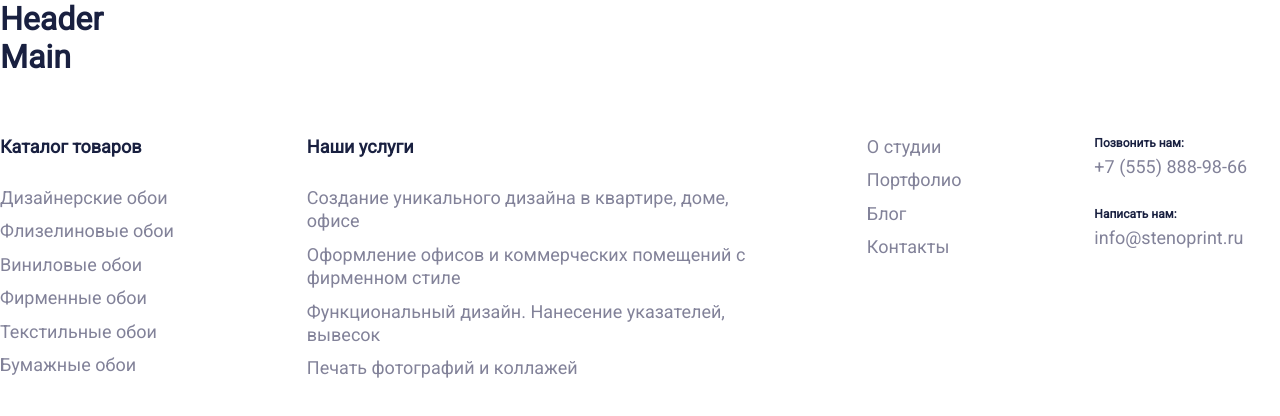
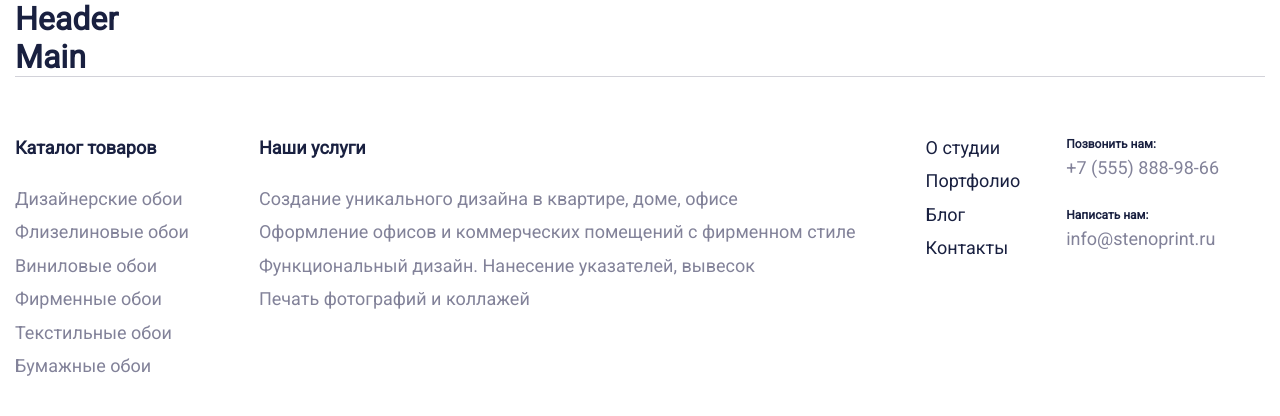
Before and after one commit to DenisShkarinov/stenoprint, a Next.js app: page / in a window 1280 px wide. Shown: the top 416 px of the page. Built offline with nearby package versions, Linux system fonts and the light colour scheme.

Commit message:
Starting

```diff
--- a/app/components/footer/footer.css
+++ b/app/components/footer/footer.css
@@ -1,8 +1,20 @@
 
 footer {
+    border-top: 1px solid rgb(210, 210, 217);
+
     .column {
         flex-grow: 1;
+        margin: 0 1.5rem 30px 0;
     }
+    .column:nth-child(3), .column:last-child {
+        margin: 0;
+    }
+    .links {
+        a {
+            color: rgb(25, 32, 64);
+        }
+    }
+
     h3 {
         margin-bottom: 30px;
     }
@@ -18,3 +30,11 @@ footer {
         }
     }
 }
+
+@media screen and (max-width: 500px) {
+    footer {
+        .column {
+            margin-right: 0;
+        }
+    }
+}
--- a/app/components/footer/links.tsx
+++ b/app/components/footer/links.tsx
@@ -3,7 +3,7 @@ import Link from "next/link";
 
 export default function Links () {
     return (
-        <ul>
+        <ul className="links">
             {
                 links.map(link => (
                     <li key={link.id}><Link href={link.href}>{link.linkName}</Link></li>
--- a/app/main.css
+++ b/app/main.css
@@ -5,6 +5,7 @@
 }
 body {
     color: rgb(25, 32, 64);
+    padding: 0 15px;
 }
 ul {
     list-style: none;
@@ -42,13 +43,7 @@ a:hover {
     align-items: flex-start;
     flex-flow: row wrap;
 }
-.column {
-    max-width: 460px;
-    margin-right: 100px;
-}
-.column:last-child {
-    margin-right: 0px;
-}
+
 
 .container {
     max-width: 1430px;
```
